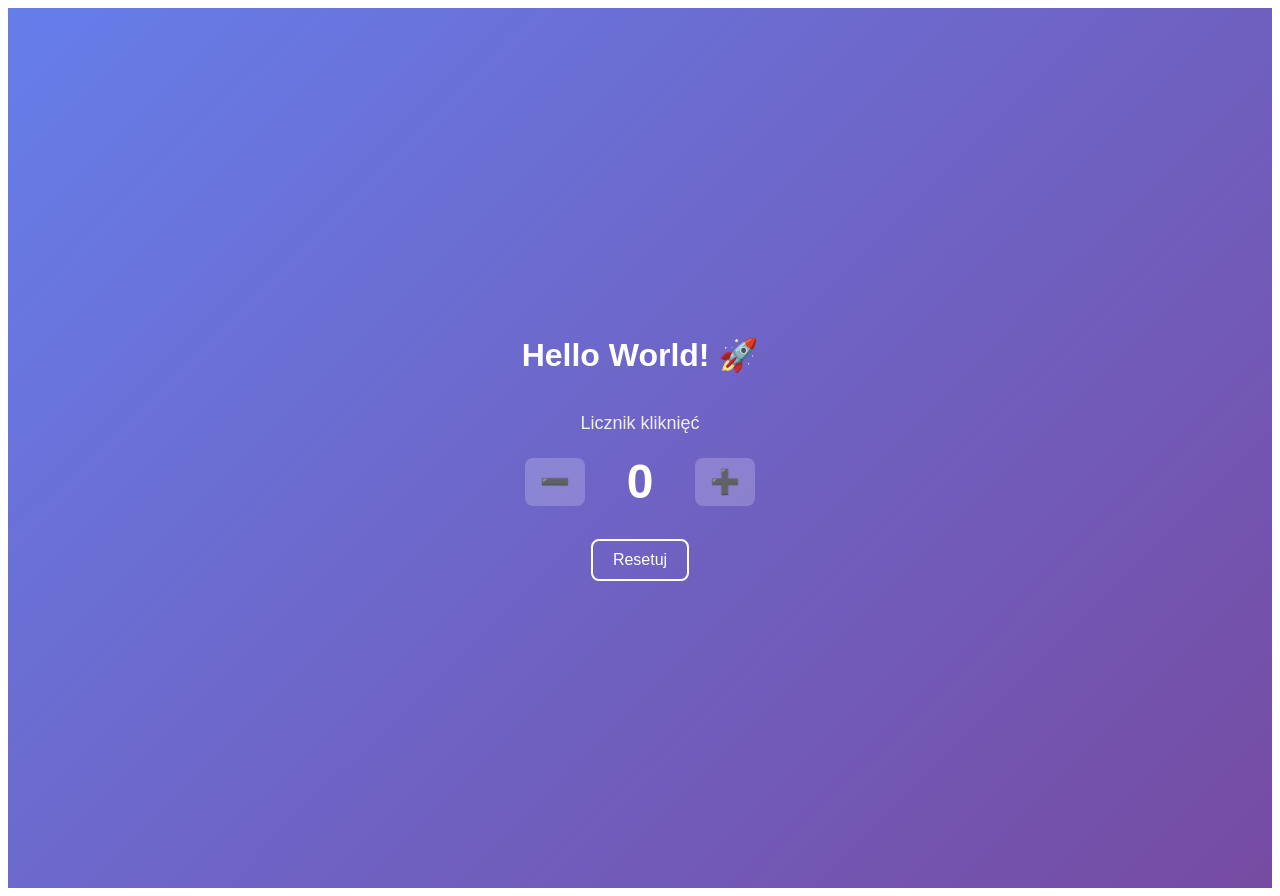
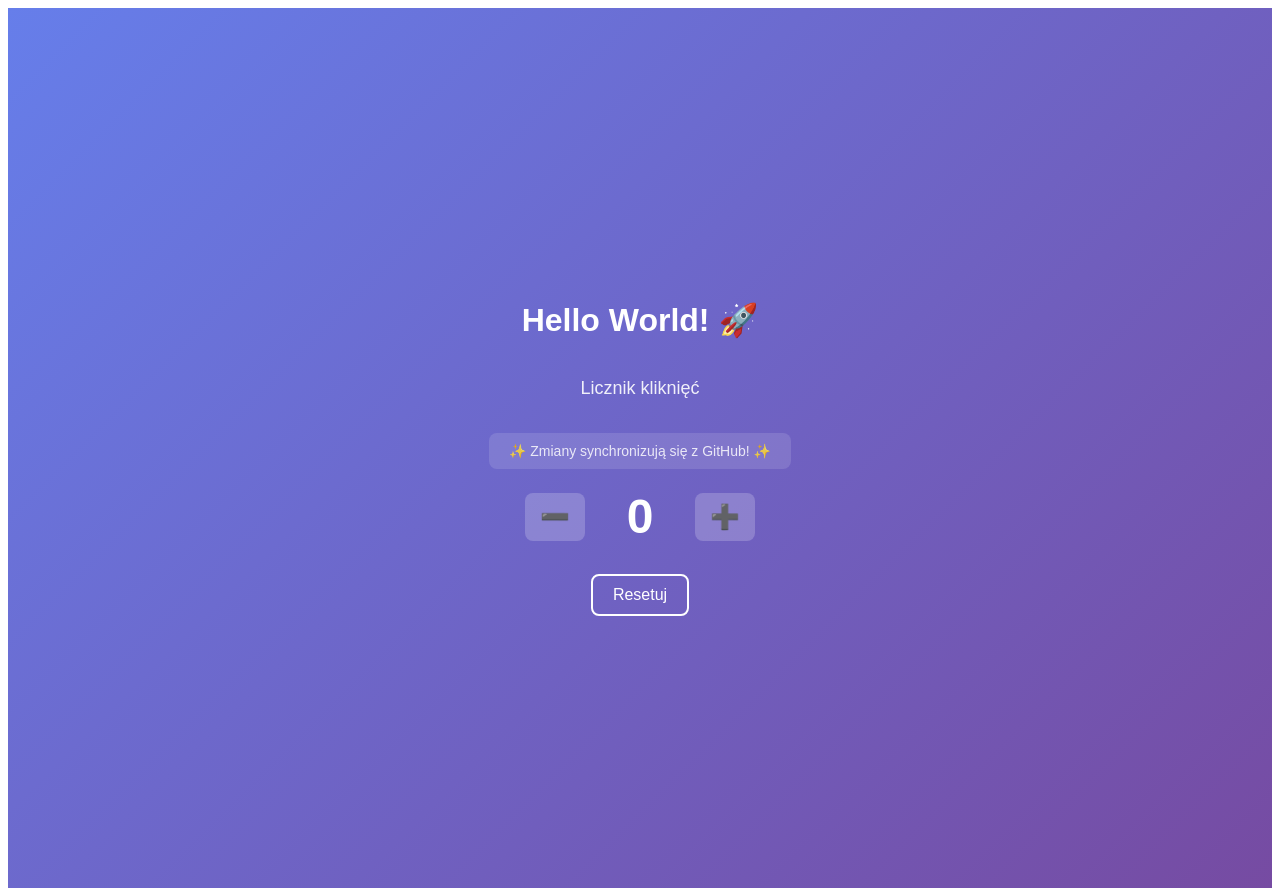
Before and after one commit to KretAZ/Sandbox, a React (Vite) app: page / in a window 1280 px wide. Built offline with nearby package versions, Linux system fonts and the light colour scheme.

Commit message:
Add sync status message to app
Added info text: "✨ Zmiany synchronizują się z GitHub! ✨"
with subtle background styling

https://claude.ai/code/session_01RVJvSLbEugYSX13D76xC1i

```diff
--- a/src/App.jsx
+++ b/src/App.jsx
@@ -7,6 +7,7 @@ function App() {
     <div style={styles.container}>
       <h1>Hello World! 🚀</h1>
       <p style={styles.subtitle}>Licznik kliknięć</p>
+      <p style={styles.info}>✨ Zmiany synchronizują się z GitHub! ✨</p>
 
       <div style={styles.counter}>
         <button
@@ -54,6 +55,14 @@ const styles = {
     marginBottom: "20px",
     opacity: 0.9,
   },
+  info: {
+    fontSize: "14px",
+    marginBottom: "20px",
+    padding: "10px 20px",
+    background: "rgba(255, 255, 255, 0.15)",
+    borderRadius: "8px",
+    opacity: 0.85,
+  },
   counter: {
     display: "flex",
     gap: "15px",
```
